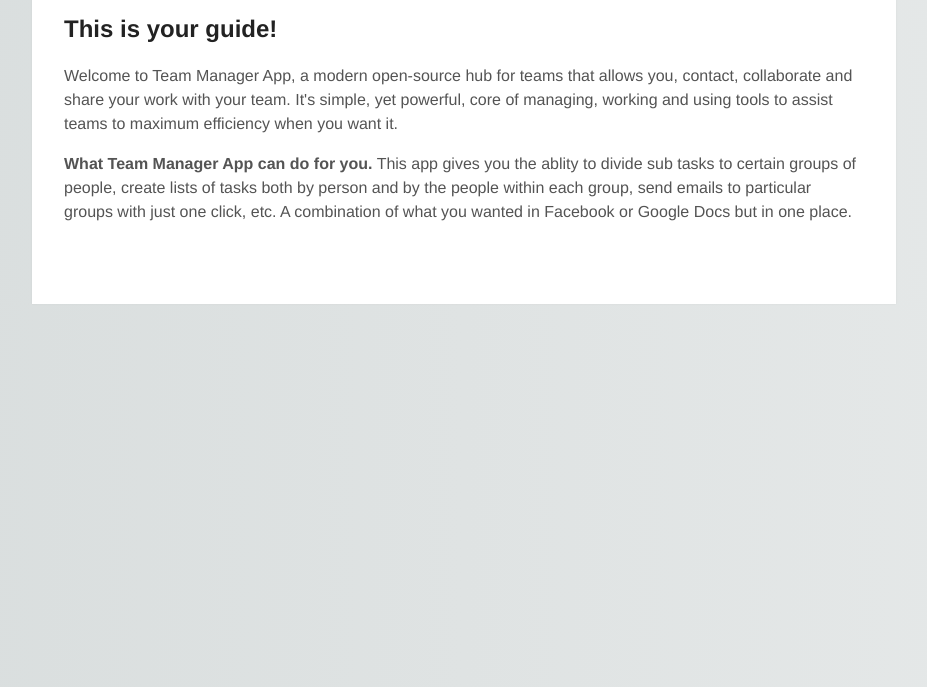
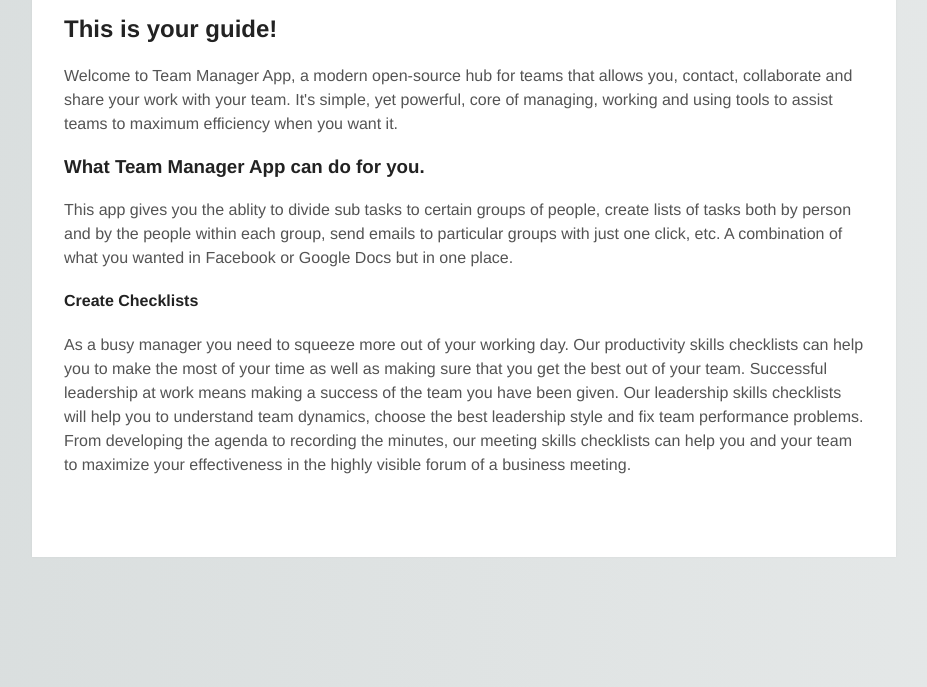
Before and after one commit to lightningstar/MontyPowerWebSquad, a plain HTML site: page features.html in a window 1280 px wide. Shown: the part 113-800 px from the top of the page, without its empty margins (176-1103 px from the left). Drawn offline with Linux system fonts and the light colour scheme.

Commit message:
added checklists

```diff
--- a/features.html
+++ b/features.html
@@ -16,8 +16,12 @@
             yet powerful, core of managing, working and using tools to assist teams to maximum efficiency when you want it.
         </p>
     <p>
-        <b>What Team Manager App can do for you.</b>
+        <h3>What Team Manager App can do for you.</h3>
             This app gives you the ablity to divide sub tasks to certain groups of people, create lists of tasks both by person and by the people within each group, send emails to particular groups with just one click, etc. A combination of what you wanted in Facebook or Google Docs but in one place.
+    </p>
+    <h4>Create Checklists</h4>
+    <p>
+    As a busy manager you need to squeeze more out of your working day. Our productivity skills checklists can help you to make the most of your time as well as making sure that you get the best out of your team. Successful leadership at work means making a success of the team you have been given. Our leadership skills checklists will help you to understand team dynamics, choose the best leadership style and fix team performance problems. From developing the agenda to recording the minutes, our meeting skills checklists can help you and your team to maximize your effectiveness in the highly visible forum of a business meeting.
     </p>
 
     </body>
```
